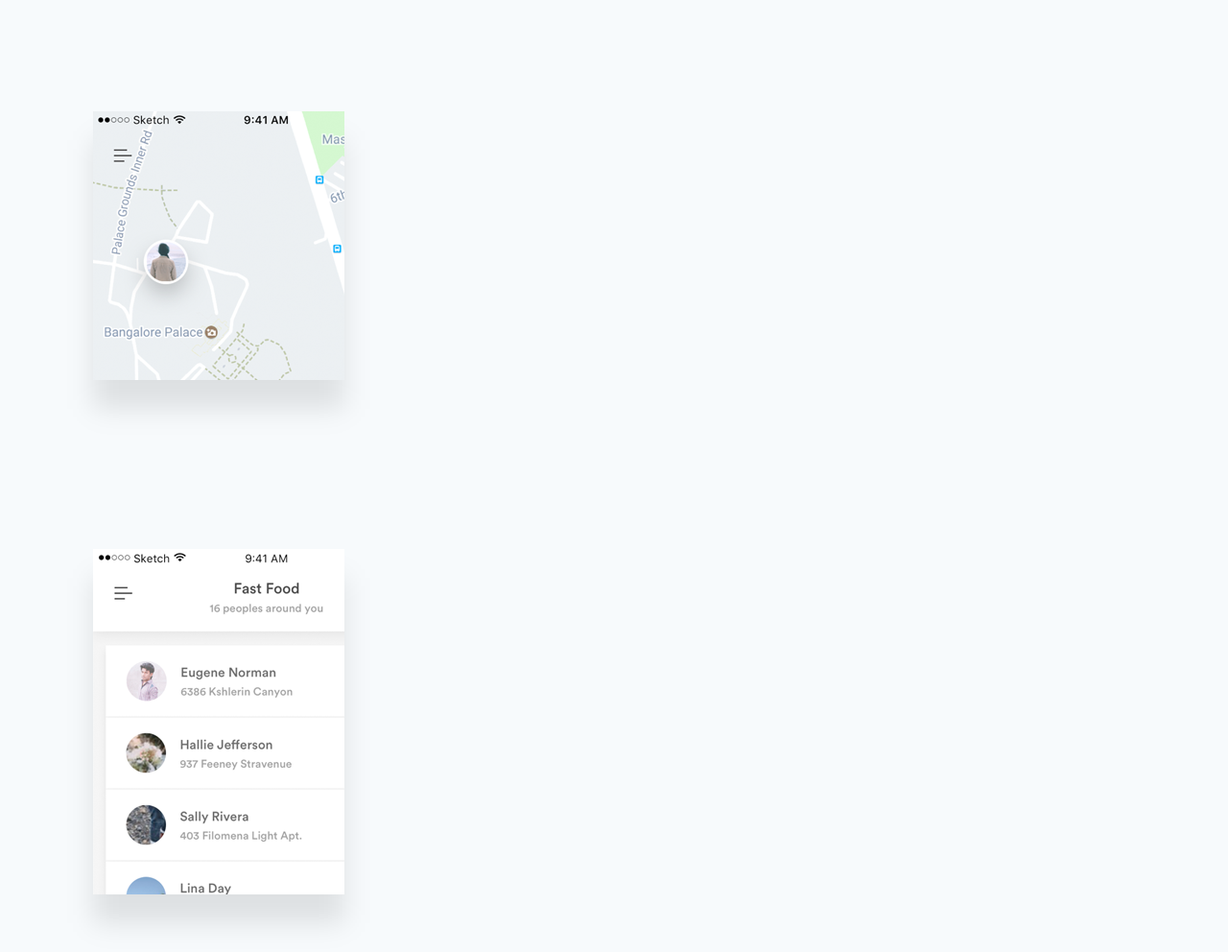
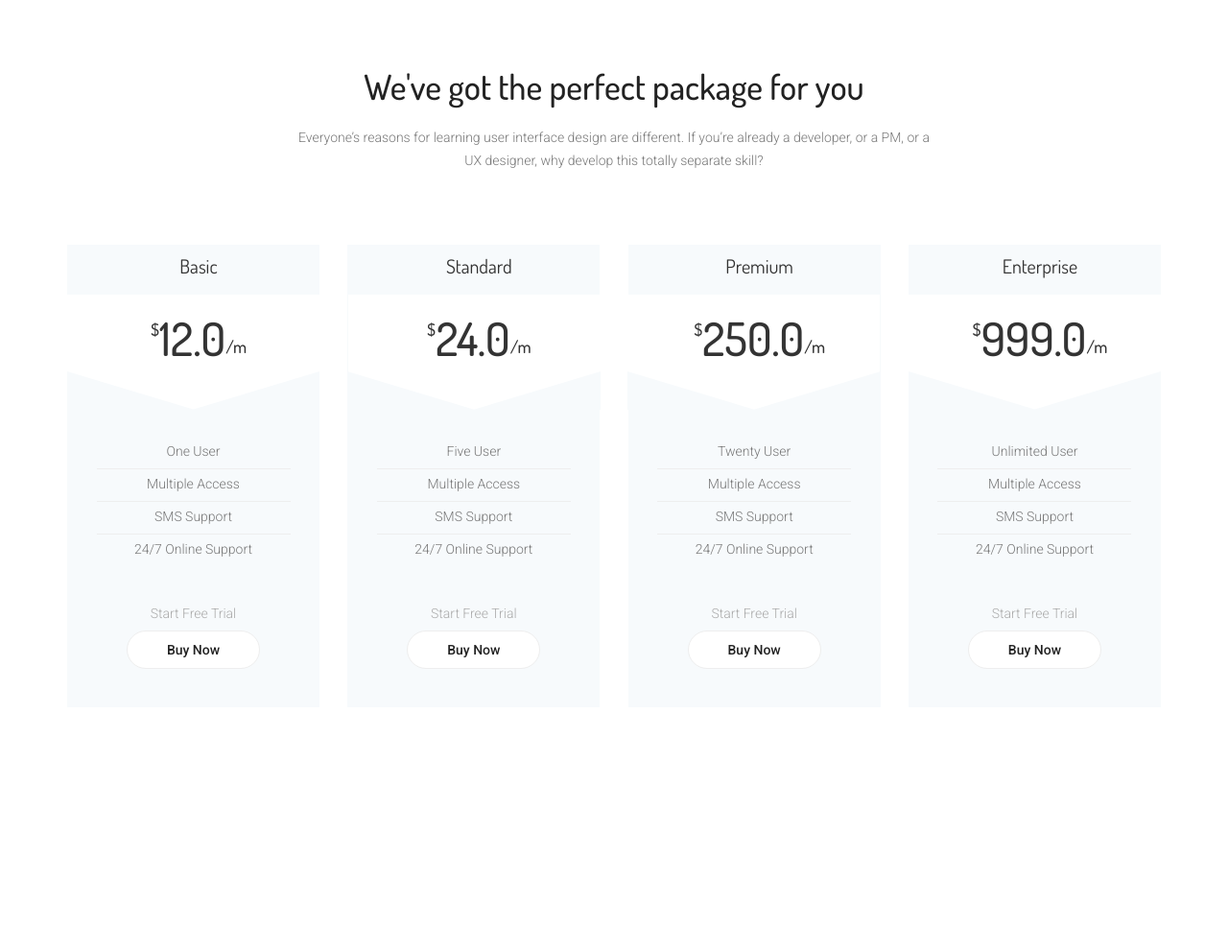
Before and after one commit to DikiyCy/Krayt_Giant, a website: page src/index.html in a window 1280 px wide. Shown: the part 2251-3243 px from the top of the page at 96% size. After the commit the page ends 3108 px from the top, so only its background shows below. Drawn offline with Linux system fonts and the light colour scheme; files whose address does not match are found by name.

Commit message:
section5

```diff
--- a/src/index.html
+++ b/src/index.html
@@ -282,7 +282,7 @@ When ever you are playing don’t show your cards to the other player in the way
         <div class="subtitle">
           Everyone’s reasons for learning user interface design are different. If you’re already a developer, or a PM, or a UX designer, why develop this totally separate skill?
         </div>
-        <div class="wrapper">
+        <!-- <div class="wrapper">
           <div class="arrow-left">
             <span class="icon-long-arrow-left"></span>
           </div>
@@ -312,7 +312,7 @@ When ever you are playing don’t show your cards to the other player in the way
           <div class="arrow-rigth">
             <span class="icon-long-arrow-right"></span>
           </div>
-        </div>
+        </div> -->
 
       </div>
     </section>
@@ -320,7 +320,98 @@ When ever you are playing don’t show your cards to the other player in the way
     <!-- s5_price -->
     <section class="price" id="price">
       <div class="container">
-
+        <div class="title">
+          We've got the perfect package for you
+        </div>
+        <div class="subtitle">
+          Everyone’s reasons for learning user interface design are different. If you’re already a developer, or a PM, or a UX designer, why develop this totally separate skill?
+        </div>
+        <div class="price_catalog">
+          <div class="item">
+            <div class="item__name">Basic</div>
+            <div class="wrapper">
+              <div class="item__price">
+                <div class="item__price-symb">$</div>
+                <div class="item__price-numb">12.0</div>
+                <div class="item__price-lett">/m</div>
+              </div>
+            </div>
+            <div class="item__descr">
+              <div class="item__descr-text">One User</div>
+              <div class="item__descr-line"></div>
+              <div class="item__descr-text">Multiple Access</div>
+              <div class="item__descr-line"></div>
+              <div class="item__descr-text">SMS Support</div>
+              <div class="item__descr-line"></div>
+              <div class="item__descr-text">24/7 Online Support</div>
+            </div>
+            <div class="item__subtext">Start Free Trial</div>
+            <button class="btn btn_price">Buy Now</button>
+          </div>
+          <div class="item">
+            <div class="item__name">Standard</div>
+            <div class="wrapper">
+              <div class="item__price">
+                <div class="item__price-symb">$</div>
+                <div class="item__price-numb">24.0</div>
+                <div class="item__price-lett">/m</div>
+              </div>
+            </div>
+            <div class="item__descr">
+              <div class="item__descr-text">Five User</div>
+              <div class="item__descr-line"></div>
+              <div class="item__descr-text">Multiple Access</div>
+              <div class="item__descr-line"></div>
+              <div class="item__descr-text">SMS Support</div>
+              <div class="item__descr-line"></div>
+              <div class="item__descr-text">24/7 Online Support</div>
+            </div>
+            <div class="item__subtext">Start Free Trial</div>
+            <button class="btn btn_price">Buy Now</button>
+          </div>
+          <div class="item">
+            <div class="item__name">Premium</div>
+            <div class="wrapper">
+              <div class="item__price">
+                <div class="item__price-symb">$</div>
+                <div class="item__price-numb">250.0</div>
+                <div class="item__price-lett">/m</div>
+              </div>
+            </div>
+            <div class="item__descr">
+              <div class="item__descr-text">Twenty User</div>
+              <div class="item__descr-line"></div>
+              <div class="item__descr-text">Multiple Access</div>
+              <div class="item__descr-line"></div>
+              <div class="item__descr-text">SMS Support</div>
+              <div class="item__descr-line"></div>
+              <div class="item__descr-text">24/7 Online Support</div>
+            </div>
+            <div class="item__subtext">Start Free Trial</div>
+            <button class="btn btn_price">Buy Now</button>
+          </div>
+          <div class="item">
+            <div class="item__name">Enterprise</div>
+            <div class="wrapper">
+              <div class="item__price">
+                <div class="item__price-symb">$</div>
+                <div class="item__price-numb">999.0</div>
+                <div class="item__price-lett">/m</div>
+              </div>
+            </div>
+            <div class="item__descr">
+              <div class="item__descr-text">Unlimited User</div>
+              <div class="item__descr-line"></div>
+              <div class="item__descr-text">Multiple Access</div>
+              <div class="item__descr-line"></div>
+              <div class="item__descr-text">SMS Support</div>
+              <div class="item__descr-line"></div>
+              <div class="item__descr-text">24/7 Online Support</div>
+            </div>
+            <div class="item__subtext">Start Free Trial</div>
+            <button class="btn btn_price">Buy Now</button>
+          </div>
+        </div>
       </div>
     </section>
 
--- a/src/sass/block/_button.scss
+++ b/src/sass/block/_button.scss
@@ -22,4 +22,14 @@
         line-height: 0;
         vertical-align: middle;
     }
+    &_price {
+        width: 139px;
+        height: 40px;
+        background-color: #ffffff;
+        border: 1.0px solid #eeeeee;
+        border-radius: 20.0px;
+        // &:hover {
+        //     background-color: red
+        // }
+    }
 }
--- a/src/sass/block/_prise.scss
+++ b/src/sass/block/_prise.scss
@@ -0,0 +1,131 @@
+.price {
+    min-height: 900px;
+    background-color: #fff;
+    padding: 118px 0 120px 0;
+    .title {
+        margin-bottom: 26px;
+    }
+    .subtitle {
+        margin-bottom: 76px;
+    }
+    &_catalog {
+        display: flex;
+        justify-content: space-between;
+        align-items: center;
+        flex-wrap: wrap;
+    }
+
+    .item {
+        width: 263px;
+        min-height: 481px;
+        padding: 10px 0 40px 0;
+        background-color: #f7fafc;
+        text-align: center;
+        &:hover {
+            transition: 0.5s all;
+            background-color: #fff;
+            box-shadow: 0px 10px 30px 0px rgba(0,0,0,0.1);
+            .btn_price {
+                background: $main-gradient;
+                color: #fff;
+            }
+            .wrapper {
+                background: $main-gradient;
+                &:before {
+                    border-color: transparent transparent transparent #fff;
+                }
+                &:after {
+                    border-color: transparent transparent #fff transparent;
+                }
+            }
+            .item__price {
+                color: #fff;
+            }
+        }
+        &__name {
+            font-family: Dosis;
+            font-size: 20px;
+            line-height: 24px;
+            font-weight: 400;
+            color: #333333;
+            margin-bottom: 18px;
+            margin-left: 11px;
+        }
+        .wrapper {
+            height: 119.5px;
+            width: 262.5px;
+            margin: 0 auto;
+            position: relative;
+            padding-top: 24px;
+            padding-left: 11px;
+            background-color: #fff;
+            margin-bottom: 28px;
+            &:before {
+                content: '';
+                position: absolute;
+                top: 80px;
+                left: -0.5px;
+                border-style: solid;
+                border-width: 40px 0 0 133px;
+                border-color: transparent transparent transparent #f7fafc;
+            }
+            &:after {
+                content: '';
+                top: 80px;
+                right: -0.6px;
+                position: absolute;
+                border-style: solid;
+                border-width: 0 0 40px 133px;
+                border-color: transparent transparent #f7fafc transparent;
+
+            }
+        }
+        &__price {
+            display: flex;
+            justify-content: center;
+            font-family: Dosis;
+            font-size: 18px;
+            color: #333333;
+            font-weight: 500;
+            line-height: 24px;
+            // margin-bottom: 92px;
+            &-symb {
+                align-self: flex-start;
+            }
+            &-numb {
+                font-size: 48px;
+                line-height: 42px;
+            }
+            &-lett {
+                align-self: flex-end;
+            }
+        }
+        &__descr {
+            margin-bottom: 41px;
+            &-text{
+                font-family: Roboto;
+                font-size: 14px;
+                line-height: 30px;
+                font-weight: 300;
+                color: $sub-text-color;
+            }
+            &-line {
+                margin: 3px auto 0px auto;
+                width: 202px;
+                height: 1px;
+                border: 1.0px solid #eeeeee;
+                border-bottom: none;
+            }
+
+        }
+        &__subtext {
+            font-family: Roboto;
+            font-size: 14px;
+            line-height: 23px;
+            font-weight: 300;
+            color: #aaaaaa;
+            margin-bottom: 6px;
+        }
+    }
+
+}
--- a/src/sass/block/_subtitle.scss
+++ b/src/sass/block/_subtitle.scss
@@ -1,6 +1,6 @@
 .subtitle {
     margin: 0 auto;
-    max-width: 656px;
+    max-width: 660px;
     font-family: Roboto;
     font-size: 14px;
     line-height: 24px;
--- a/src/sass/style.scss
+++ b/src/sass/style.scss
@@ -16,6 +16,7 @@ body {
 @import 'block/function';
 @import 'block/helpdesk';
 @import 'block/slider';
+@import 'block/prise';
 @import 'block/video';
 @import 'block/feedback';
 @import 'block/download';
```
Also changed, not shown: src/css/style.min.css.
